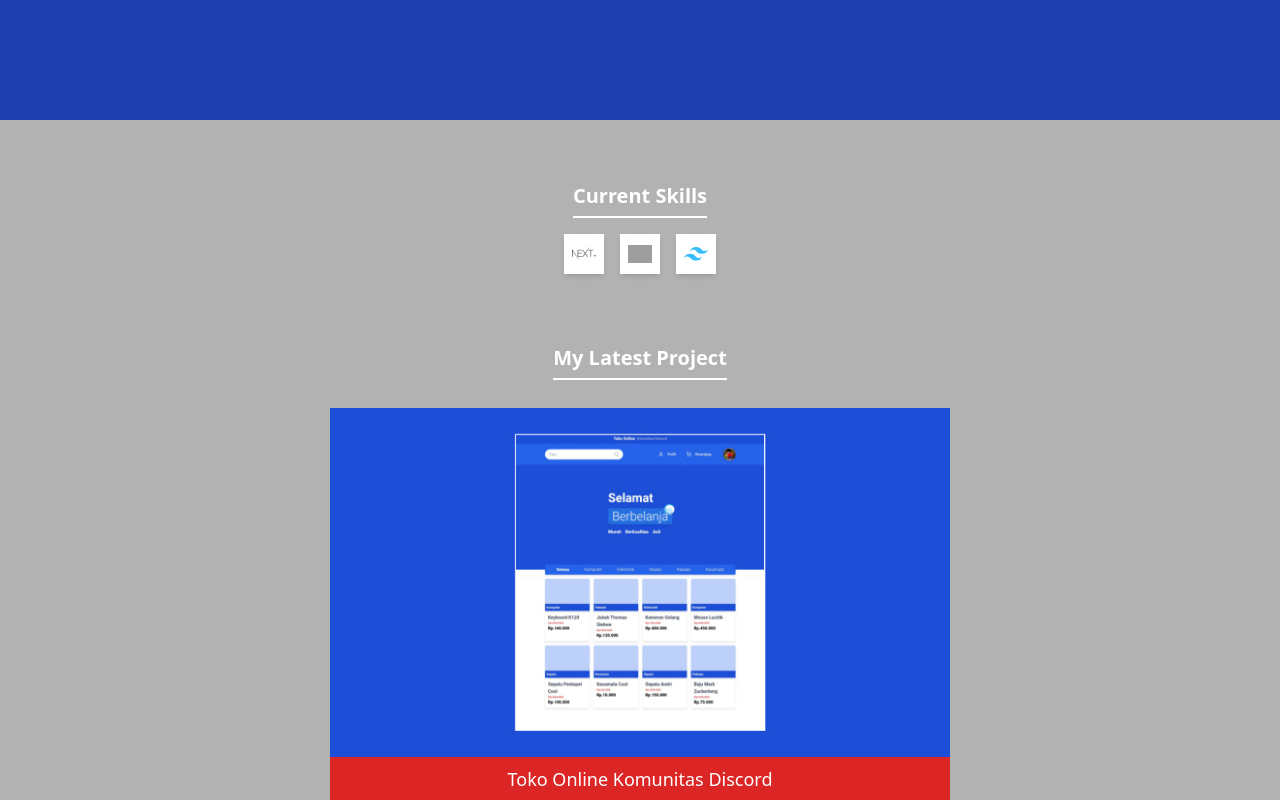
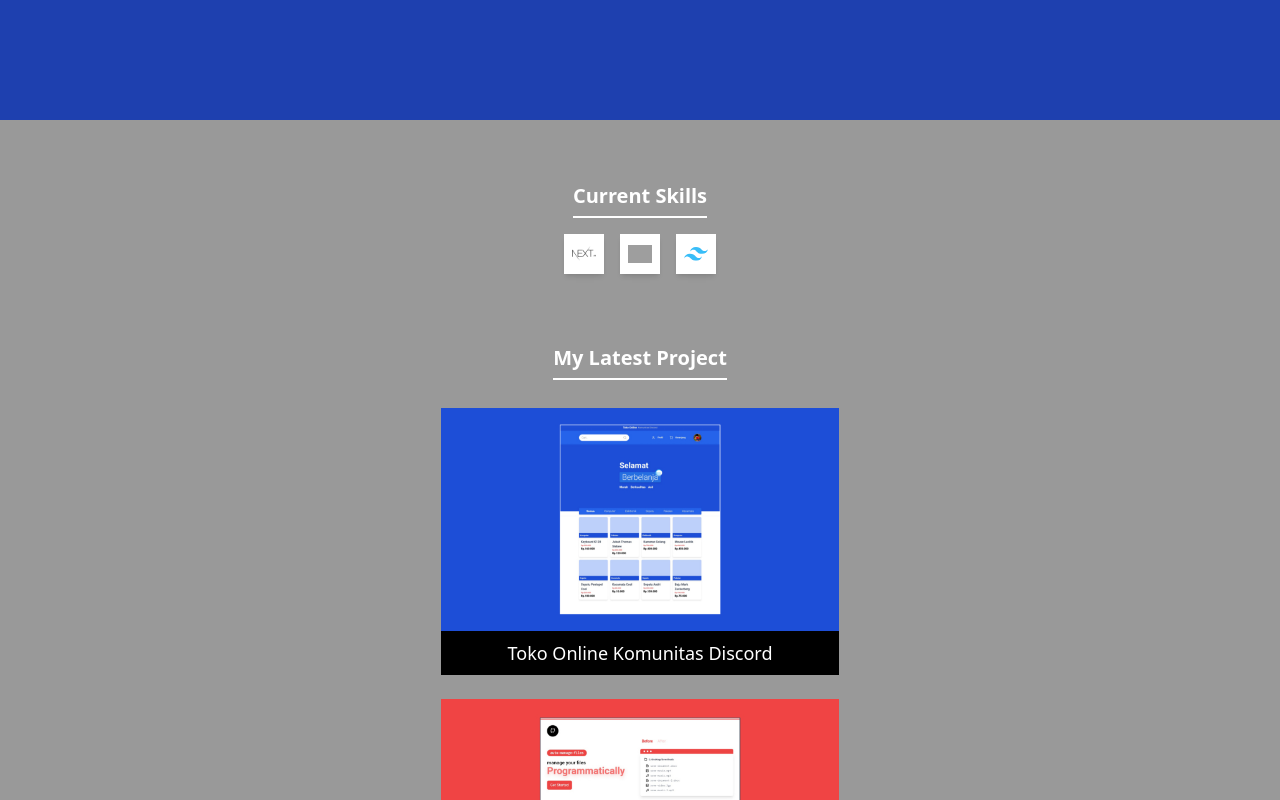
Before and after one commit to AdiCahyaSaputra/personal-portfolio, a Next.js app: page / in a window 1280 px wide. Shown: the part 680-1480 px from the top of the page. Built offline with nearby package versions, Linux system fonts and the light colour scheme; grey boxes are pictures that could not be loaded.

Commit message:
perbaikan animasi dan optimalisasi blur effect

```diff
--- a/components/BioSection.tsx
+++ b/components/BioSection.tsx
@@ -14,9 +14,9 @@ const BioSection: React.FC = () => {
 
 	return (
 		<>
-			<section className='w-full h-screen bg-blue-800'>
+			<section className={`w-full h-screen bg-blue-800`}>
 				<div className={`p-4 items-center container fixed z-20 w-full left-[50%] -translate-x-[50%] top-0 mx-auto flex flex-col justify-center`}>
-					<div className={`mt-16 md:mt-10 w-10/12 md:w-3/12`}>
+					<div className={`mt-16 md:mt-10 w-6/12 md:w-3/12`}>
 						<Image src="/head.png" priority width={1024} height={1024} />
 					</div>
 					<div className={`overflow-hidden ${!loading && 'items-center'} flex justify-center flex-col`}>
--- a/components/ProjectCard.tsx
+++ b/components/ProjectCard.tsx
@@ -3,14 +3,13 @@ import { useProjectContext } from '../context/ProjectContext'
 import Image from 'next/image'
 
 interface ProjectCardProps {
-	keyId: number,
 	projectName: string,
 	projectImage: string,
 	projectDesc: string,
 	projectURL: string
 }
 
-const ProjectCard: React.FC<ProjectCardProps> = ({ keyId, projectName, projectImage, projectDesc, projectURL }) => {
+const ProjectCard: React.FC<ProjectCardProps> = ({ projectName, projectImage, projectDesc, projectURL }) => {
 	const context = useProjectContext();
 
 	const onClickHandler = () => {
@@ -22,12 +21,12 @@ const ProjectCard: React.FC<ProjectCardProps> = ({ keyId, projectName, projectIm
 
 	return (
 		<>
-			<article key={keyId} onClick={onClickHandler} className='group p-3 w-full mx-auto flex items-center flex-col'>
-				<div className='w-full flex justify-center items-center md:w-6/12 aspect-video bg-white'>
-					<Image src={projectImage} width={1280} height={720}/>
+			<article onClick={onClickHandler} className='group p-3 w-full md:w-4/12 mx-auto flex items-center flex-col'>
+				<div className='w-full flex overflow-hidden justify-center items-center aspect-video bg-white'>
+					<Image src={projectImage} width={1280} height={720} className="hover:scale-110 transition-all"/>
 				</div>
-				<div className='p-2 md:w-6/12 group-hover:bg-red-600/80 group-hover:shadow-red-600/30 group-hover:shadow-md group-hover:backdrop-blur-md w-full text-center bg-red-600'>
-					<p className="text-white font-light text-lg w-full">{ projectName }</p>
+				<div className='p-2 cursor-pointer group-hover:bg-black/80 group-hover:shadow-black-600/30 group-hover:shadow-md group-hover:backdrop-blur-md w-full text-center bg-black'>
+					<p className="text-white hover:-translate-y-1 transition-all font-light text-lg w-full">{ projectName }</p>
 				</div>
 			</article>
 		</>
--- a/components/ProjectPreview.tsx
+++ b/components/ProjectPreview.tsx
@@ -36,9 +36,9 @@ const ProjectPreview: React.FC = () => {
 						</div>
 					</header>
 					<article>
-						<h1 className={`mt-4 ${loading && 'p-4 bg-white/60 animate-pulse'} ${closeProjectPreview && '-translate-x-full'} text-white font-mono font-bold text-xl md:text-lg`}>{ !loading && context?.data.projectName }</h1>
-						<p className={`mt-2 ${loading && 'p-2 bg-gray-500 animate-pulse'}  ${closeProjectPreview && '-translate-x-full'} text-white md:text-sm font-light`}>{ !loading && context?.data.projectDesc }</p>
-						<div onClick={() => router.push(context?.data.projectURL!)} className={`group flex ${!loading && 'w-max'} duration-200 ${closeProjectPreview && '-translate-x-full' } items-center mt-6 bg-black`}>
+						<h1 className={`mt-4 ${loading && 'p-4 bg-white/60 animate-pulse'} ${closeProjectPreview && '-translate-x-full'} text-white font-mono font-bold text-xl md:text-2xl`}>{ !loading && context?.data.projectName }</h1>
+						<p className={`${loading && 'p-2 mt-2 bg-gray-500 animate-pulse'}  ${closeProjectPreview && '-translate-x-full'} text-white md:text-lg font-light`}>{ !loading && context?.data.projectDesc }</p>
+						<div onClick={() => router.push(context?.data.projectURL!)} className={`group flex w-max cursor-pointer ${loading && 'w-6/12'} duration-200 ${closeProjectPreview && '-translate-x-full' } items-center mt-6 bg-black`}>
 							<FrameworkIcons priority={false} srcIcon='/icons/github.svg' bg="bg-black" size={18} />
 							<p className={`group-hover:text-white/60 ${loading && 'p-2 bg-black animate-pulse'} pr-3 font-mono text-white text-sm line-clamp-1`}>{ !loading && 'Check On Github' }</p>
 						</div>
--- a/components/ProjectSection.tsx
+++ b/components/ProjectSection.tsx
@@ -7,7 +7,7 @@ import data from '../public/json/project.json'
 const ProjectSection: React.FC = () => {
 	return (
 		<>
-			<section className='w-full relative py-12 z-30 backdrop-blur-sm min-h-screen bg-black/30 flex justify-center items-center'>
+			<section className='w-full relative py-12 z-30 min-h-screen bg-black/40 flex justify-center items-center'>
 				<main className='container mx-auto p-2 h-full'>
 					<div className='flex flex-col h-full justify-center items-center'>
 						<h1 className='py-1.5 mb-4 w-max text-xl text-white font-bold border-b-2 border-white'>Current Skills</h1>
@@ -17,11 +17,11 @@ const ProjectSection: React.FC = () => {
 							<FrameworkIcons size={30} priority={false} srcIcon='/icons/tailwind.svg' bg="bg-white"/>
 						</div>
 						<h1 className='py-1.5 mb-4 w-max text-xl text-white font-bold border-b-2 border-white mt-16'>My Latest Project</h1>
-						<article className='w-full'>
+						<div className='w-full'>
 							{ data.map(({ projectName, projectImage, projectDesc, projectURL }: ProjectContextInterface['data'], index) => (
-								<ProjectCard keyId={index} projectName={projectName} projectImage={projectImage} projectDesc={projectDesc} projectURL={projectURL} />
+								<ProjectCard key={index} projectName={projectName} projectImage={projectImage} projectDesc={projectDesc} projectURL={projectURL} />
 							)) }
-						</article>
+						</div>
 					</div>
 				</main>
 			</section>
--- a/pages/index.tsx
+++ b/pages/index.tsx
@@ -3,7 +3,7 @@ import Head from 'next/head'
 import BioSection from '../components/BioSection'
 import ProjectSection from '../components/ProjectSection'
 import Footer from '../components/Footer'
-import {useState} from 'react'
+import {useEffect, useState} from 'react'
 import ProjectPreview from '../components/ProjectPreview'
 import { ProjectContext, ProjectContextInterface } from '../context/ProjectContext'
 import { GetStaticProps } from 'next'
@@ -45,10 +45,10 @@ const Home: NextPage = () => {
         <title>Adi Cahya Saputra</title>
       </Head>
       <div className='no-scrollbar'>
-        <BioSection />
+        <BioSection/>
         <ProjectContext.Provider value={ProjectCTX}>
           { isOnPreview && ( <ProjectPreview/> ) }
-          <ProjectSection />
+          <ProjectSection/>
         </ProjectContext.Provider>
         <Footer />
       </div>
```
Also changed, not shown: .gitpod.yml (added).
